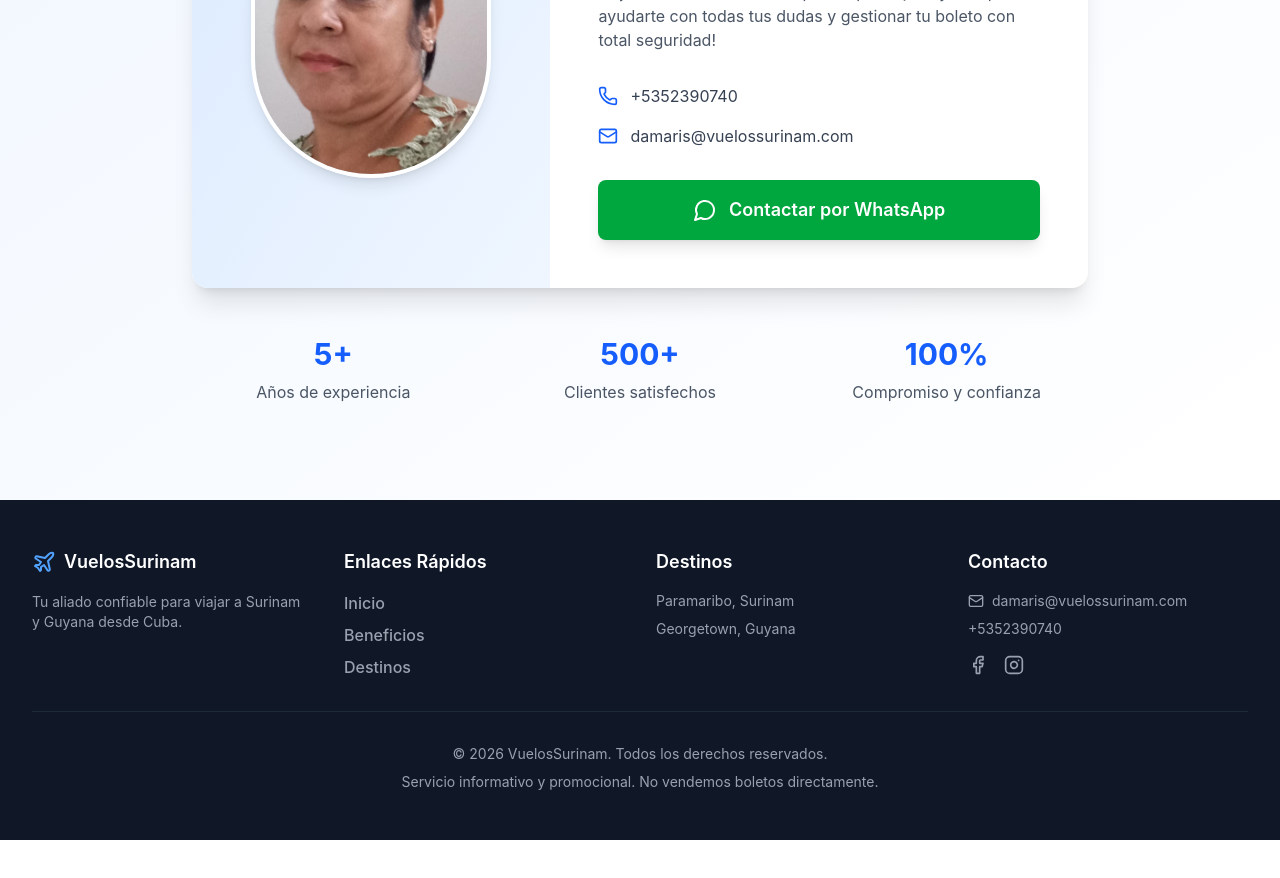
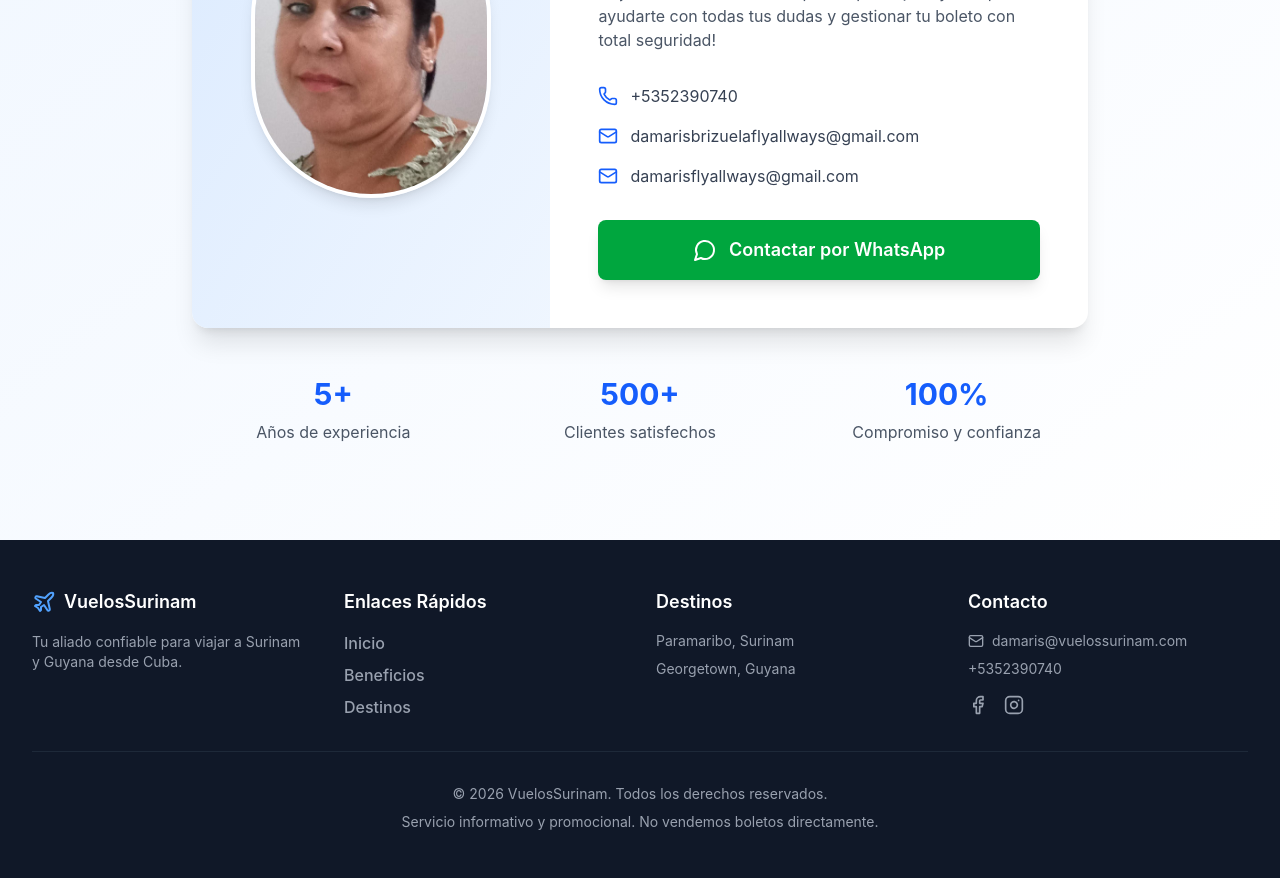
Before and after one commit to Stephan-dot/Landing-Page-gestora-de-vuelos, a React (Vite) app: page / in a window 1280 px wide. Shown: the part 3320-4198 px from the top of the page. Before the commit the page ends 4160 px from the top, so only its background shows below. Built offline with nearby package versions, Linux system fonts and the light colour scheme.

Commit message:
Gamil Agregado

```diff
--- a/src/app/components/ContactSection.tsx
+++ b/src/app/components/ContactSection.tsx
@@ -51,7 +51,11 @@ export function ContactSection() {
                 </div>
                 <div className="flex items-center gap-3 text-gray-700">
                   <Mail className="w-5 h-5 text-blue-600" />
-                  <span>damaris@vuelossurinam.com</span>
+                  <span>damarisbrizuelaflyallways@gmail.com</span>
+                </div>
+                <div className="flex items-center gap-3 text-gray-700">
+                  <Mail className="w-5 h-5 text-blue-600" />
+                  <span>damarisflyallways@gmail.com</span>
                 </div>
               </div>
 
```
